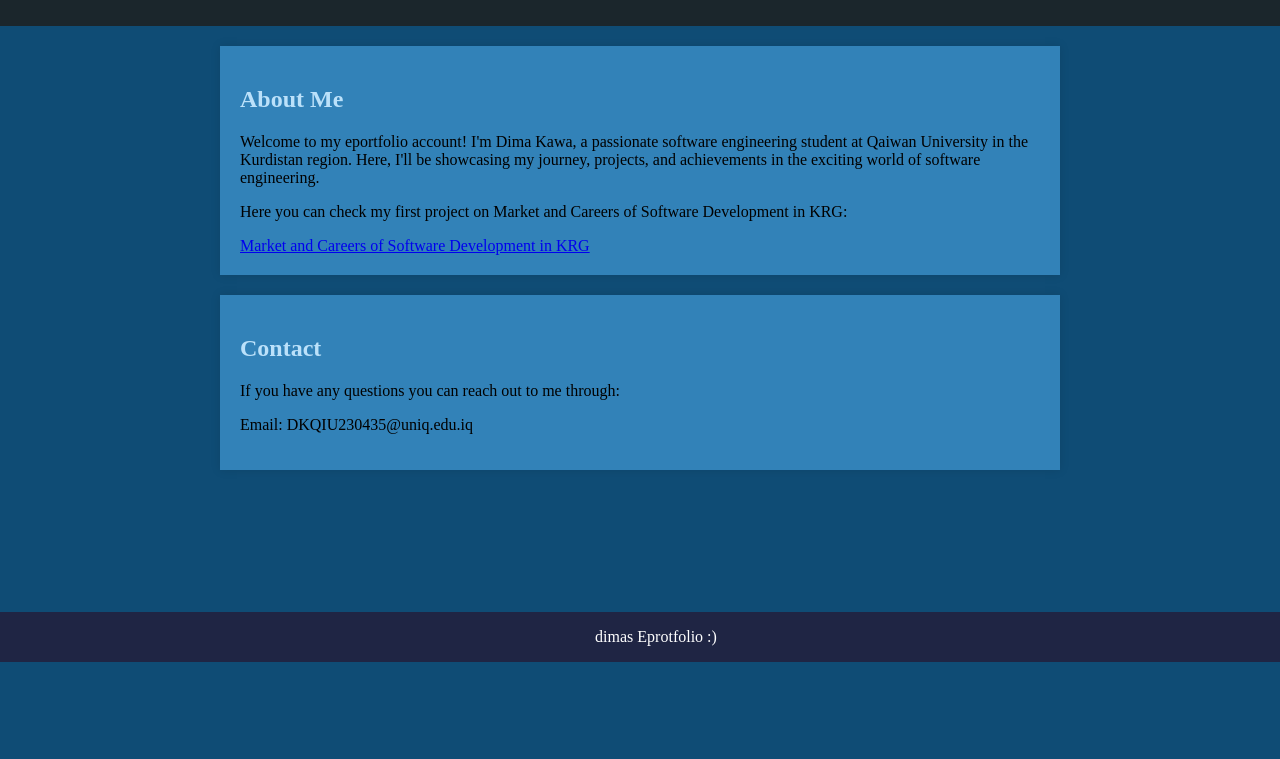
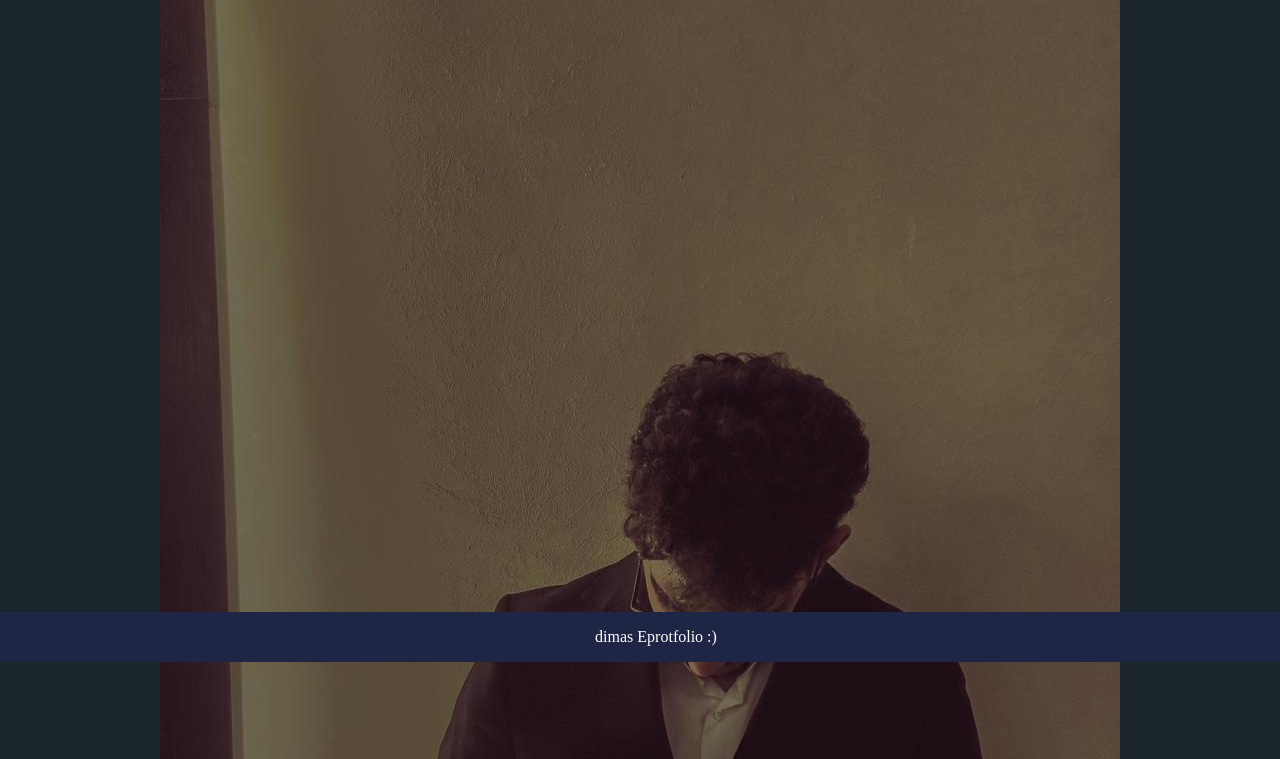
Before and after one commit to Dema0Kawa/Dema0Kawa.github.io, a plain HTML site: page index.html in a window 1280 px wide. Shown: the part 138-897 px from the top of the page. Before the commit the page ends 800 px from the top, so only its background shows below. Drawn offline with Linux system fonts and the light colour scheme.

Commit message:
index.html

```diff
--- a/index.html
+++ b/index.html
@@ -51,7 +51,7 @@
 <body>
 
     <header>
-        <img src="../zeeconvert-com (3).jpg" alt="Your Name's Photo">
+        <img src="../xom ba raqeti bashi 2.jpg" alt="Your Name's Photo">
         <h1>Dima Kawa Radha</h1>
         <p>Student</p>
     </header>
```
